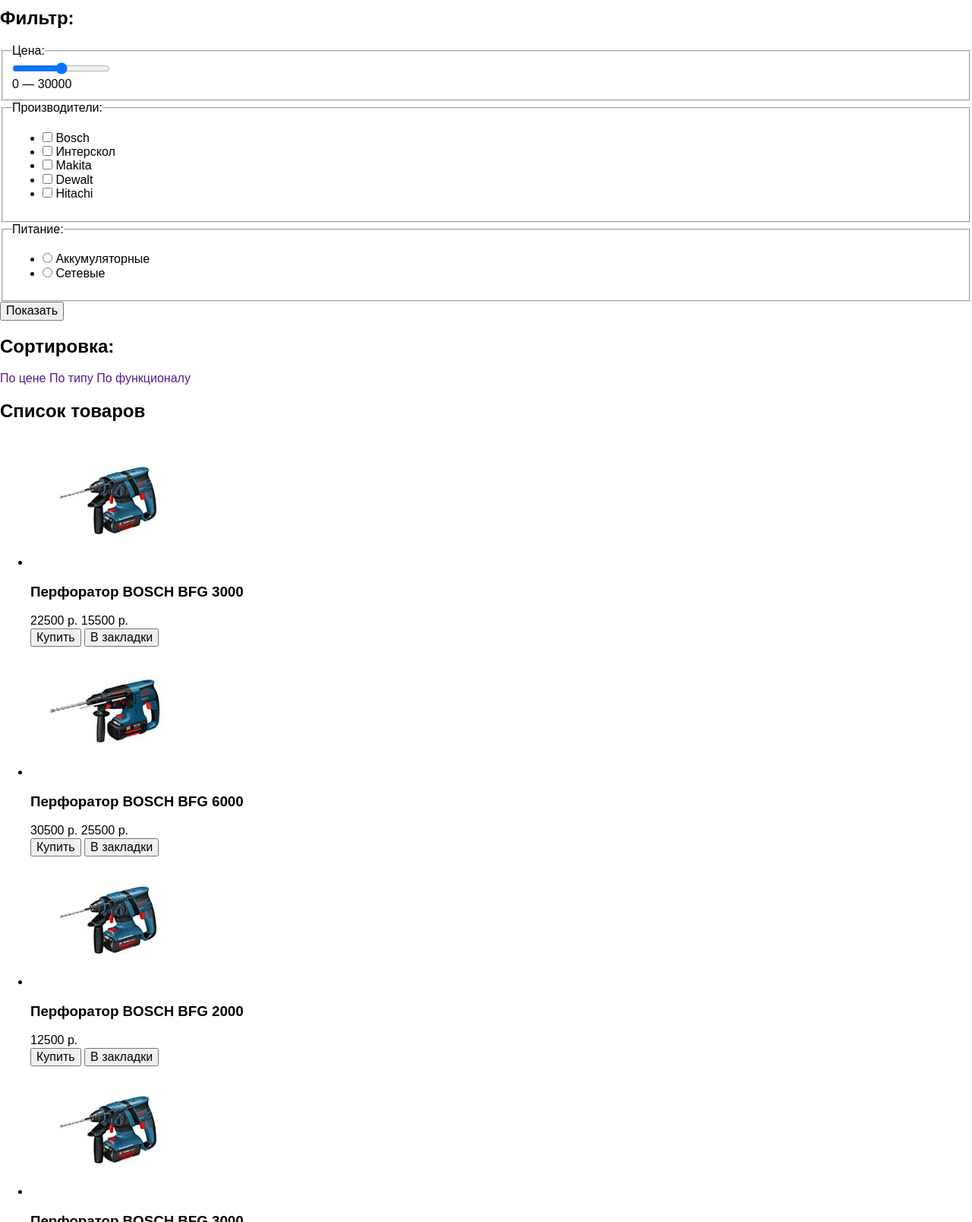
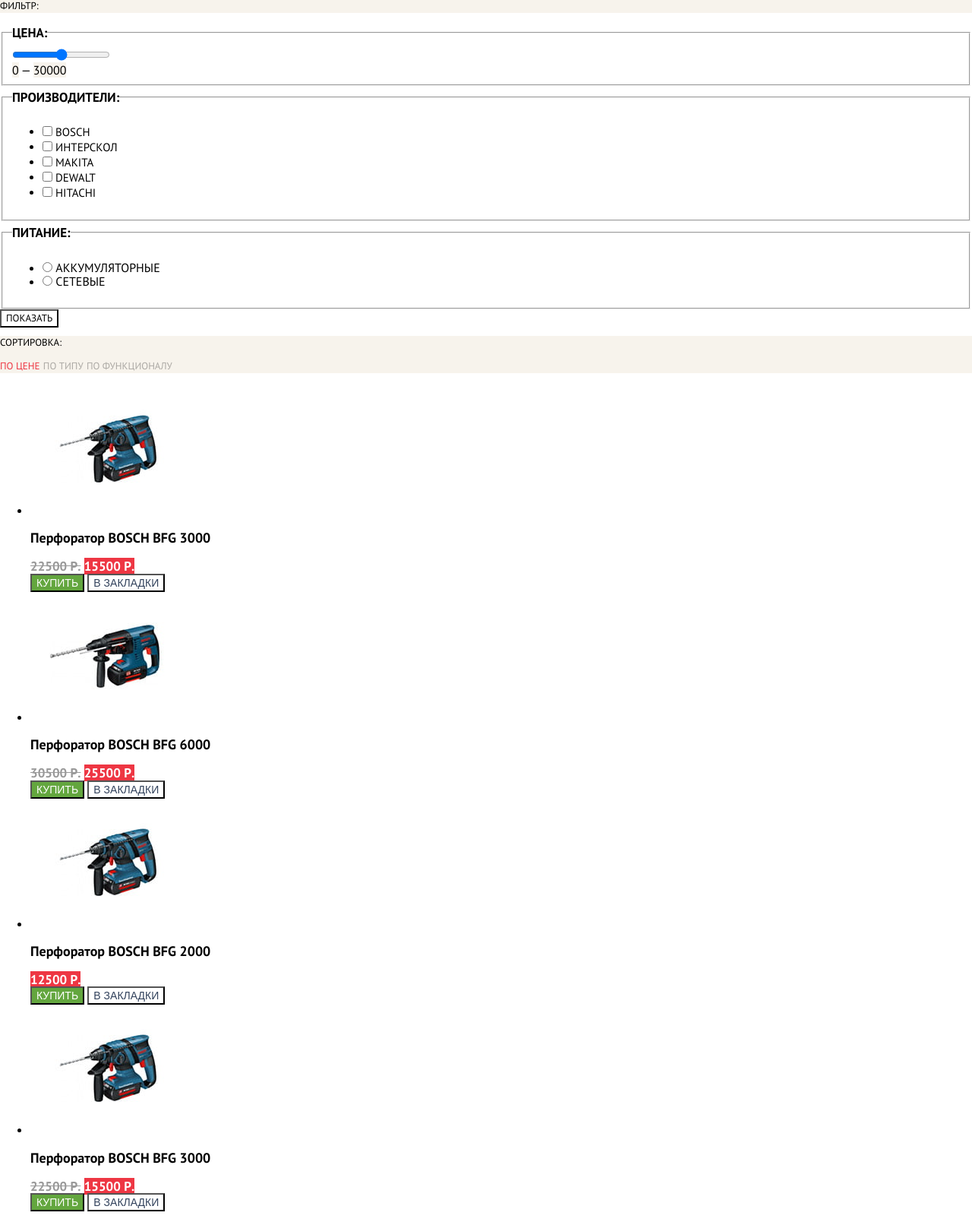
Before and after one commit to DanilovaOlga/1126609-technomart-27, a plain HTML site: page catalog.html in a window 1280 px wide. Shown: the part 611-2219 px from the top of the page at 76% size. Drawn offline with Linux system fonts and the light colour scheme; a web font is replaced by a local one.

Commit message:
Сделала базовую стилизацию страницы каталога.

```diff
--- a/catalog.html
+++ b/catalog.html
@@ -77,9 +77,9 @@
       </div>
     </header>
 
-    <main class="main-content">
+    <main class="main-content main-catalog">
       <nav class="breadcrumbs-navigation" aria-label="навигация хлебными крошками">
-        <ul>
+        <ul class="breadcrumbs-navigation-list">
           <li>
             <a href="index.html">Главная</a>
           </li>
@@ -95,17 +95,17 @@
         </ul>
       </nav>
 
-      <h1>Перфораторы</h1>
+      <h1 class="catalog-heading">Перфораторы</h1>
       <form class="products-filter" action="https://echo.htmlacademy.ru/courses" method="get">
-        <h2>Фильтр:</h2>
-        <fieldset>
-          <legend>Цена:</legend>
+        <h2 class="products-filter-heading">Фильтр:</h2>
+        <fieldset class="products-filter-price-field">
+          <legend class="products-filter-price-heading">Цена:</legend>
           <input type="range" min="0" max="30000" step="500"><br>
-          0 — 30000
+          <span class="products-filter-price-value">0</span> — <span class="products-filter-price-value">30000</span>
         </fieldset>
-        <fieldset>
-          <legend>Производители:</legend>
-          <ul>
+        <fieldset class="products-filter-brands-field">
+          <legend class="products-filter-brands-heading">Производители:</legend>
+          <ul class="products-filter-brands-list">
             <li>
               <label>
                 <input type="checkbox" name="bosch">
@@ -139,7 +139,7 @@
           </ul>
         </fieldset>
         <fieldset>
-          <legend>Питание:</legend>
+          <legend class="products-filter-power-heading">Питание:</legend>
           <ul>
             <li>
               <label>
@@ -155,104 +155,104 @@
             </li>
           </ul>
         </fieldset>
-        <button type="submit">Показать</button>
+        <button class="products-filter-btn-show" type="submit">Показать</button>
       </form>
-      <section class="sorting-products">
-        <h2>Сортировка:</h2>
-        <a href="">По цене</a>
-        <a href="">По типу</a>
-        <a href="">По функционалу</a>
-        <a href="" aria-label="По возрастанию"></a>
-        <a href="" aria-label="По убыванию"></a>
+      <section class="products-sorting">
+        <h2 class="products-sorting-heading">Сортировка:</h2>
+        <a class="products-sorting-link active-sort" href="">По цене</a>
+        <a class="products-sorting-link" href="">По типу</a>
+        <a class="products-sorting-link" href="">По функционалу</a>
+        <a class="products-sorting-link" href="" aria-label="По возрастанию"></a>
+        <a class="products-sorting-link" href="" aria-label="По убыванию"></a>
       </section>
       <section class="products-list">
         <h2 class="visually-hidden">Список товаров</h2>
-        <ul>
+        <ul class="product-cards-list">
           <li>
             <img src="img/products/Bosch_BFG_3000.jpg" width="218" height="170" alt="Аккумуляторный перфоратор, бирюзового цвета, с двумя рукоятками и ограничителем глубины.">
-            <h3>Перфоратор BOSCH BFG 3000</h3>
-            <span aria-label="Старая цена">22500 р.</span>
-            <span aria-label="Новая цена">15500 р.</span>
-            <div>
-              <button type="button">Купить</button>
-              <button type="button">В закладки</button>
+            <h3 class="product-heading">Перфоратор BOSCH BFG 3000</h3>
+            <span class="old-price" aria-label="Старая цена">22500 р.</span>
+            <span class="current-price" aria-label="Новая цена">15500 р.</span>
+            <div class="product-card-hover-block">
+              <button class="product-card-buy-btn" type="button">Купить</button>
+              <button class="product-card-bookmark-btn" type="button">В закладки</button>
             </div>
           </li>
           <li>
             <img src="img/products/Bosch_BFG_6000.jpg" width="218" height="170" alt="Аккумуляторный перфоратор, бирюзового цвета, длиной 42 сантиметра, с двумя рукоятками и ограничителем глубины.">
-            <h3>Перфоратор BOSCH BFG 6000</h3>
-            <span aria-label="Старая цена">30500 р.</span>
-            <span aria-label="Новая цена">25500 р.</span>
-            <div>
-              <button type="button">Купить</button>
-              <button type="button">В закладки</button>
+            <h3 class="product-heading">Перфоратор BOSCH BFG 6000</h3>
+            <span class="old-price" aria-label="Старая цена">30500 р.</span>
+            <span class="current-price" aria-label="Новая цена">25500 р.</span>
+            <div class="product-card-hover-block">
+              <button class="product-card-buy-btn" type="button">Купить</button>
+              <button class="product-card-bookmark-btn" type="button">В закладки</button>
             </div>
           </li>
           <li>
             <img src="img/products/Bosch_BFG_2000.jpg" width="218" height="170" alt="Аккумуляторный перфоратор, бирюзового цвета, с двумя рукоятками и ограничителем глубины.">
-            <h3>Перфоратор BOSCH BFG 2000</h3>
-            <span aria-label="Цена">12500 р.</span>
-            <div>
-              <button type="button">Купить</button>
-              <button type="button">В закладки</button>
+            <h3 class="product-heading">Перфоратор BOSCH BFG 2000</h3>
+            <span class="current-price" aria-label="Цена">12500 р.</span>
+            <div class="product-card-hover-block">
+              <button class="product-card-buy-btn" type="button">Купить</button>
+              <button class="product-card-bookmark-btn" type="button">В закладки</button>
             </div>
           </li>
           <li>
             <img src="img/products/Bosch_BFG_3000.jpg" width="218" height="170" alt="Аккумуляторный перфоратор, бирюзового цвета, с двумя рукоятками и ограничителем глубины.">
-            <h3>Перфоратор BOSCH BFG 3000</h3>
-            <span aria-label="Старая цена">22500 р.</span>
-            <span aria-label="Новая цена">15500 р.</span>
-            <div>
-              <button type="button">Купить</button>
-              <button type="button">В закладки</button>
+            <h3 class="product-heading">Перфоратор BOSCH BFG 3000</h3>
+            <span class="old-price" aria-label="Старая цена">22500 р.</span>
+            <span class="current-price" aria-label="Новая цена">15500 р.</span>
+            <div class="product-card-hover-block">
+              <button class="product-card-buy-btn" type="button">Купить</button>
+              <button class="product-card-bookmark-btn" type="button">В закладки</button>
             </div>
           </li>
           <li>
             <img src="img/products/Bosch_BFG_6000.jpg" width="218" height="170" alt="Аккумуляторный перфоратор, бирюзового цвета, длиной 42 сантиметра, с двумя рукоятками и ограничителем глубины.">
-            <h3>Перфоратор BOSCH BFG 6000</h3>
-            <span aria-label="Старая цена">30500 р.</span>
-            <span aria-label="Новая цена">25500 р.</span>
-            <div>
-              <button type="button">Купить</button>
-              <button type="button">В закладки</button>
+            <h3 class="product-heading">Перфоратор BOSCH BFG 6000</h3>
+            <span class="old-price" aria-label="Старая цена">30500 р.</span>
+            <span class="current-price" aria-label="Новая цена">25500 р.</span>
+            <div class="product-card-hover-block">
+              <button class="product-card-buy-btn" type="button">Купить</button>
+              <button class="product-card-bookmark-btn" type="button">В закладки</button>
             </div>
           </li>
           <li>
             <img src="img/products/Bosch_BFG_2000.jpg" width="218" height="170" alt="Аккумуляторный перфоратор, бирюзового цвета, с двумя рукоятками и ограничителем глубины.">
-            <h3>Перфоратор BOSCH BFG 2000</h3>
-            <span aria-label="Цена">12500 р.</span>
-            <div>
-              <button type="button">Купить</button>
-              <button type="button">В закладки</button>
+            <h3 class="product-heading">Перфоратор BOSCH BFG 2000</h3>
+            <span class="current-price" aria-label="Цена">12500 р.</span>
+            <div class="product-card-hover-block">
+              <button class="product-card-buy-btn" type="button">Купить</button>
+              <button class="product-card-bookmark-btn" type="button">В закладки</button>
             </div>
           </li>
           <li>
             <img src="img/products/Bosch_BFG_3000.jpg" width="218" height="170" alt="Аккумуляторный перфоратор, бирюзового цвета, с двумя рукоятками и ограничителем глубины.">
-            <h3>Перфоратор BOSCH BFG 3000</h3>
-            <span aria-label="Старая цена">22500 р.</span>
-            <span aria-label="Новая цена">15500 р.</span>
-            <div>
-              <button type="button">Купить</button>
-              <button type="button">В закладки</button>
+            <h3 class="product-heading">Перфоратор BOSCH BFG 3000</h3>
+            <span class="old-price" aria-label="Старая цена">22500 р.</span>
+            <span class="current-price" aria-label="Новая цена">15500 р.</span>
+            <div class="product-card-hover-block">
+              <button class="product-card-buy-btn" type="button">Купить</button>
+              <button class="product-card-bookmark-btn" type="button">В закладки</button>
             </div>
           </li>
           <li>
             <img src="img/products/Bosch_BFG_6000.jpg" width="218" height="170" alt="Аккумуляторный перфоратор, бирюзового цвета, длиной 42 сантиметра, с двумя рукоятками и ограничителем глубины.">
-            <h3>Перфоратор BOSCH BFG 6000</h3>
-            <span aria-label="Старая цена">30500 р.</span>
-            <span aria-label="Новая цена">25500 р.</span>
-            <div>
-              <button type="button">Купить</button>
-              <button type="button">В закладки</button>
+            <h3 class="product-heading">Перфоратор BOSCH BFG 6000</h3>
+            <span class="old-price" aria-label="Старая цена">30500 р.</span>
+            <span class="current-price" aria-label="Новая цена">25500 р.</span>
+            <div class="product-card-hover-block">
+              <button class="product-card-buy-btn" type="button">Купить</button>
+              <button class="product-card-bookmark-btn" type="button">В закладки</button>
             </div>
           </li>
           <li>
             <img src="img/products/Bosch_BFG_2000.jpg" width="218" height="170" alt="Аккумуляторный перфоратор, бирюзового цвета, с двумя рукоятками и ограничителем глубины.">
-            <h3>Перфоратор BOSCH BFG 2000</h3>
-            <span aria-label="Цена">12500 р.</span>
-            <div>
-              <button type="button">Купить</button>
-              <button type="button">В закладки</button>
+            <h3 class="product-heading">Перфоратор BOSCH BFG 2000</h3>
+            <span class="current-price" aria-label="Цена">12500 р.</span>
+            <div class="product-card-hover-block">
+              <button class="product-card-buy-btn" type="button">Купить</button>
+              <button class="product-card-bookmark-btn" type="button">В закладки</button>
             </div>
           </li>
         </ul>
--- a/css/styles.css
+++ b/css/styles.css
@@ -7,7 +7,14 @@ a {
 }
 
 .visually-hidden {
-
+  position: absolute;
+  width: 1px;
+  height: 1px;
+  margin: -1px;
+  border: 0;
+  padding: 0;
+  clip: rect(0 0 0 0);
+  overflow: hidden;
 }
 
 .main-header {
@@ -106,6 +113,19 @@ a {
   background-color: #ffffff;
 }
 
+.user-navigation-btn:hover {
+  color: #ee3643;
+}
+
+.user-navigation-btn:active {
+  color: #000000;
+  opacity: 0.3;
+}
+
+.user-navigation-user-name:active {
+  opacity: 0.3;
+}
+
 .user-navigation-link {
   font-size: 16px;
   line-height: 18px;
@@ -113,14 +133,32 @@ a {
   text-decoration: underline;
 }
 
+.user-navigation-link:hover {
+  color: #ee3643;
+}
+
+.user-navigation-link:active {
+  color: #32425c;
+  opacity: 0.3;
+}
+
 .header-main-navigation {
   background-color: #32425c;
 }
 
-.header-main-navigation a {
+.main-navigation-list a {
   font-size: 17px;
   line-height: 17px;
   color: #ffffff;
+}
+
+.main-navigation-list a:hover {
+  background-color: #293449;
+}
+
+.main-navigation-list a:active {
+  opacity: 0.5;
+  background-color: #1d2739;
 }
 
 .main-content {
@@ -226,3 +264,142 @@ a {
   color: #ffffff;
   background-color: #ee3643;
 }
+
+/*Каталог*/
+
+.main-catalog {
+  font-family: "PT Sans", sans-serif;
+  text-transform: uppercase;
+  color: #000000;
+}
+
+.breadcrumbs-navigation-list li,
+.breadcrumbs-navigation-list a {
+  font-size: 13px;
+  line-height: 18px;
+  color: #000000;
+}
+
+.catalog-heading {
+  font-family: "Cuprum", sans-serif;
+  font-size: 30px;
+  font-weight: 400;
+  line-height: 30px;
+  color: #32425c;
+  background-color: #f2f6f8;
+}
+
+.products-filter-heading,
+.products-sorting-heading {
+  font-size: 13px;
+  font-weight: 400;
+  line-height: 18px;
+  color: #000000;
+  background-color: #f7f3ec;
+}
+
+.products-filter-price-heading,
+.products-filter-brands-heading,
+.products-filter-power-heading {
+  font-size: 17px;
+  font-weight: 700;
+  line-height: 30px;
+  color: #000000;
+}
+
+.products-filter-price-field input,
+.products-filter-price-value {
+  background-color: #f7f3ec;
+}
+
+.products-filter-brands-list {
+  font-size: 15px;
+  line-height: 20px;
+  color: #000000;
+}
+
+.products-filter-btn-show {
+  font-size: 13px;
+  line-height: 18px;
+  text-transform: uppercase;
+  color: #000000;
+  background-color: #ffffff;
+}
+
+/*Сортировка*/
+
+.products-sorting {
+  background-color: #f7f3ec;
+}
+
+.products-sorting-link {
+  font-size: 13px;
+  line-height: 18px;
+  color: #000000;
+  opacity: 0.3;
+}
+
+.products-sorting-link:hover {
+  opacity: 1;
+}
+
+.active-sort {
+  color: #ee3643;
+  opacity: 1;
+}
+
+.product-heading {
+  font-size: 18px;
+  font-weight: 700;
+  line-height: 20px;
+  text-transform: none;
+}
+
+.old-price {
+  font-size: 17px;
+  font-weight: 700;
+  line-height: 18px;
+  color: #999999;
+  text-decoration: line-through;
+}
+
+.current-price {
+  font-size: 17px;
+  font-weight: 700;
+  line-height: 18px;
+  color: #ffffff;
+  background-color: #ee3643;
+}
+
+.product-card-buy-btn,
+.product-card-bookmark-btn {
+  font-family: "Cuprum", sans-serif;
+  font-size: 14px;
+  line-height: 18px;
+  text-transform: uppercase;
+}
+.product-card-buy-btn {
+  color: #ffffff;
+  background-color: #63a63e;
+}
+
+.product-card-buy-btn:hover {
+  background-color: #5fbb2d;
+}
+
+.product-card-buy-btn:active {
+  background-color: #518534;
+}
+
+.product-card-bookmark-btn {
+  color: #32425c;
+  background-color: #ffffff;
+}
+
+.product-card-bookmark-btn:hover {
+
+}
+
+.product-card-bookmark-btn:active {
+  opacity: 0.3;
+}
```
